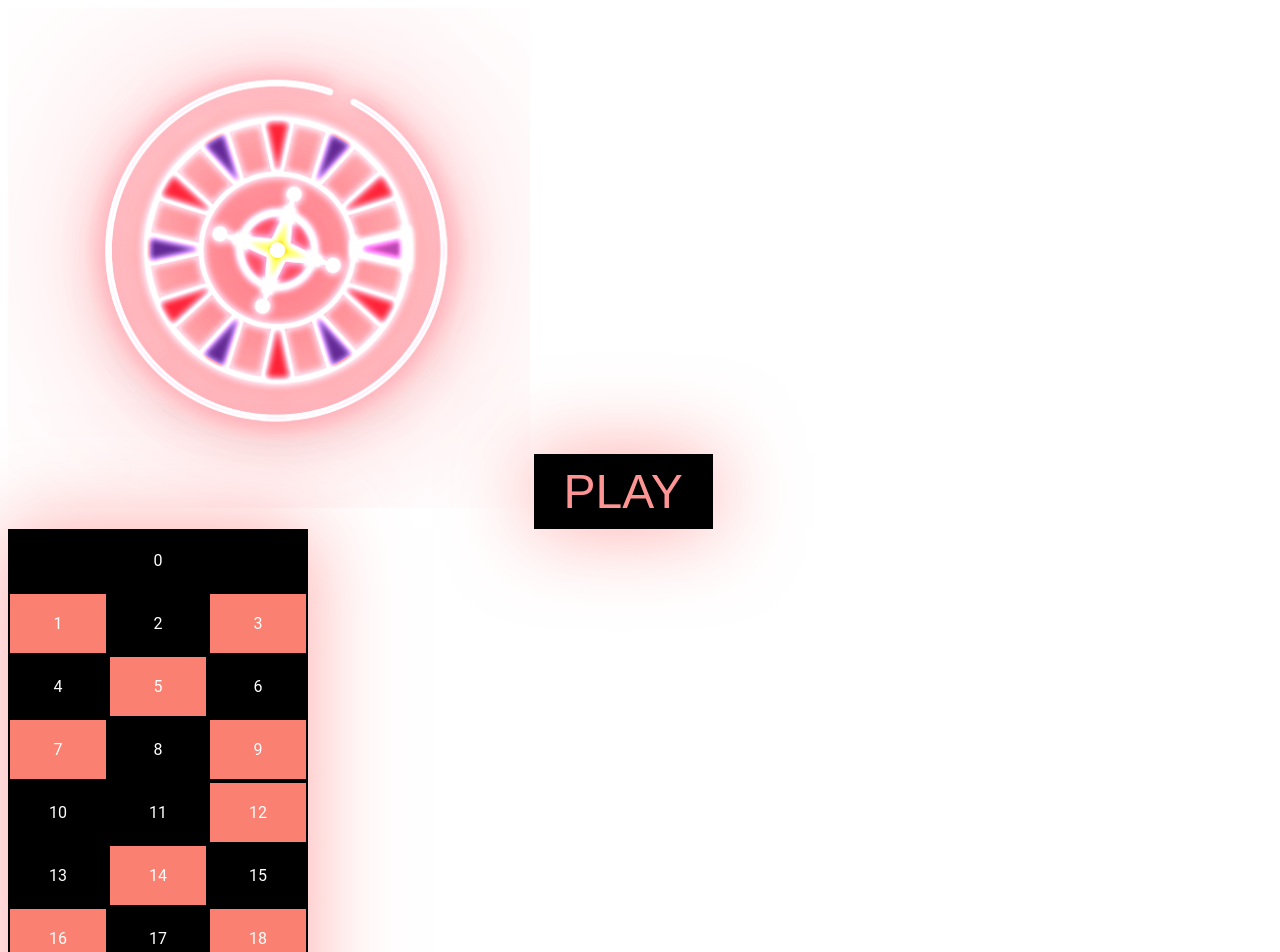
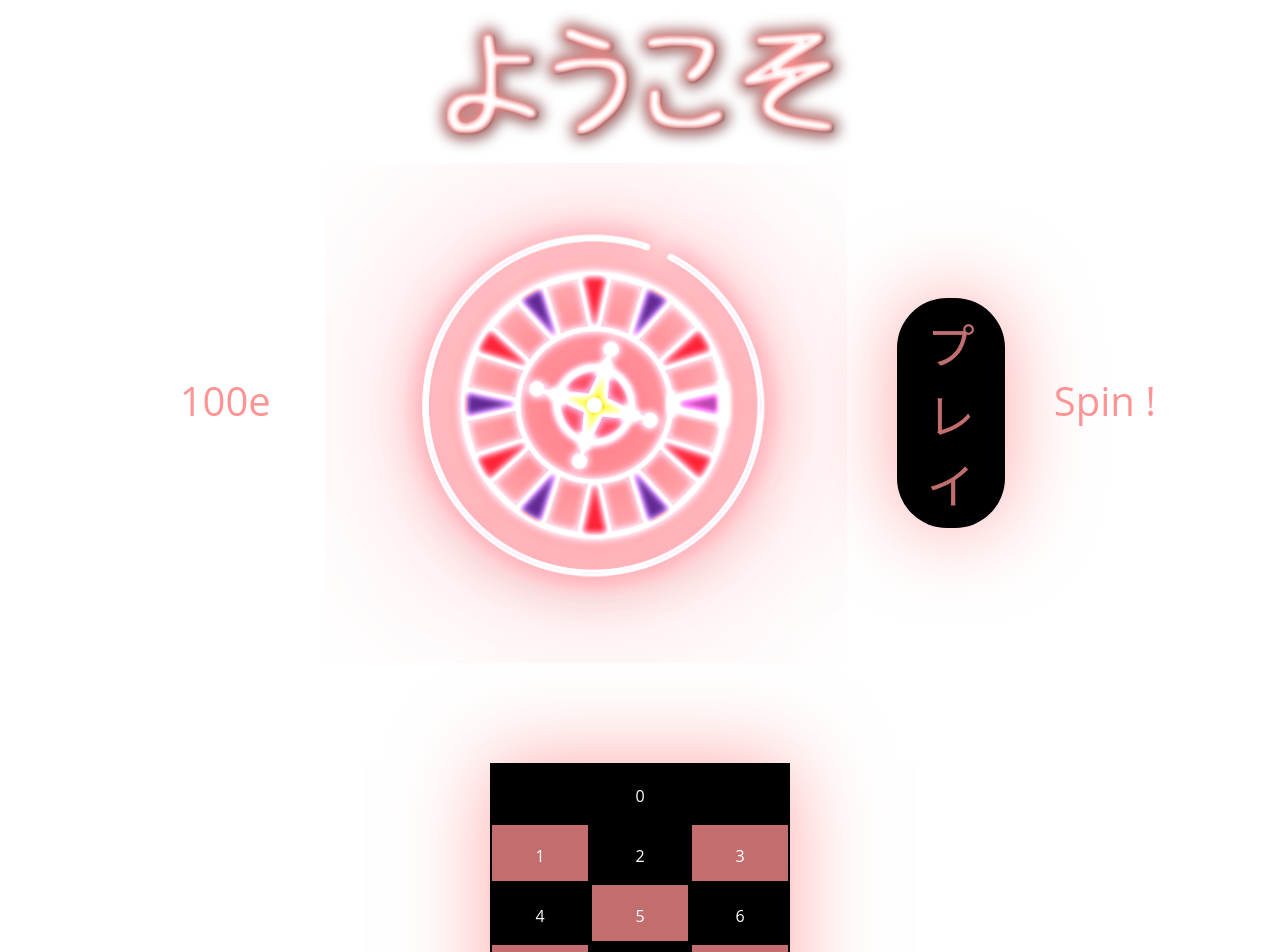
Before and after one commit to samuraitea/roulette-project, a website built with webpack: page public/index.html in a window 1280 px wide. Shown: the top 952 px of the page. Built offline with nearby package versions, Linux system fonts and the light colour scheme; files whose address does not match are found by name.

Commit message:
centered and design

```diff
--- a/public/index.html
+++ b/public/index.html
@@ -9,19 +9,34 @@
     />
   </head>
   <body>
+    <header>
+      <img src="assets/images/welcome.png" alt="logo welcome in japanese">
+    </header>
 
     <main>
 
-      <!-- ROULETTE -->
-      <img class="wheel" src="assets/images/roulette3.png" />
 
-      <!-- BOUTON -->
-      <button id="turn">PLAY</button>
+      <div class="flex">
+        <div class="money">
+          100e
+        </div>
+       <!-- ROULETTE -->
+        <img class="wheel" src="assets/images/roulette3.png" />
+        <!-- BOUTON -->
+        <button id="turn">プレイ</button>
+        <!-- CHIFFRE -->
+        <div class="random">Spin !</div>
+      </div>
 
-      <!-- CHIFFRE -->
-      <div class="random"></div>
 
-      <!-- TAPIS -->
+
+
+
+    <!-- TAPIS -->
+      <div class="megaflex">
+
+
+
       <div class="tapis">
         <div class="case zero">0</div>
         <div class="flex">
@@ -86,6 +101,9 @@
         </div>
       </div>
 
+
+</div>
+
     </main>
 
   </body>
--- a/src/index.js
+++ b/src/index.js
@@ -4,37 +4,38 @@ import $ from 'jquery';
 // import sort from 'jquery-ui/ui/widgets/sortable';
 import { rand } from './app/helpers';
 
+// let bet = prompt('Place your bets.');
 
-/******************** ROTATION ROULETTE ********************/
 
-// $('button').on('click', function() {
-//     $('.wheel').css({
-//         "transition": "transform 3s",
-//         "transform": "rotate(2080deg)"
-//     })
-// });
-
-/******************** JETON ********************/
-
+/******************** JETONS ********************/
 $('.case').on('click', function () {
-    $(this).append('<div class="jeton">1€</div>');
-
-    $('button').on('click', function () {
-    $('.jeton').remove();
-});
+    $(this).append('<div class="jeton"><img src="assets/images/token.png" alt="picture of token"></div>');
 });
 
-/******************** NOMBRE ALEATOIRE ********************/
+$('#turn').on('click', function() {
+        const randomNb = rand(0, 36);
+        const caseTxt = $('.case').text();
 
-$(document).ready(function() {
-    $('button').on('click', function() {
+        console.log(caseTxt);
+        console.log(randomNb);
+
+        $('.random').text(randomNb);
+
+    });
+
+// JETONS REMOVE
+    $('#turn').on('click', function () {
+        $('.jeton').remove();
+    });
+
+
+
+/******************** ROULETTE ********************/
+    $('#turn').on('click', function() {
         spinRoulette();
+    });
 
-        const randomNb = rand(0, 36);
-        $('.random').text(randomNb);
-    })
-});
-
+// ROTATION ROULETTE
 let degree = 0;
 function spinRoulette() {
      $('.wheel').css({
@@ -42,7 +43,7 @@ function spinRoulette() {
         "transform": "rotate(" + degree + "deg)"
     })
     degree += 2080;
-}
+};
 
 
 
--- a/src/styles/_base.scss
+++ b/src/styles/_base.scss
@@ -1,3 +1,4 @@
+@import "./styles/colors";
 * {
   box-sizing: border-box;
 }
@@ -6,27 +7,46 @@ body {
   background-image: url(assets/images/bg2.jpg);
   background-size: inherit;
   background-repeat: no-repeat;
-  font-family: "Roboto";
-
+  font-family: "Open Sans";
   color: white;
 }
 
+header {
+  text-align:center;
+
+  img {
+    height: 150px;
+  }
+}
+
 .wheel {
+  padding-right: 50px;
   height: 500px;
 }
 
-#turn {
+button {
+  padding: 10px 30px;
   cursor: pointer;
-}
-
-button {
+  height: auto;
+  width: min-content;
+  border-radius: 50px;
+  border: 2px solid $redCase;
   background: rgb(0, 0, 0);
-  color: rgb(255, 148, 148);
-  padding: 10px 30px;
+  color: $redCase;
   text-decoration: none;
   border: none;
   font-size: 3rem;
-  -webkit-box-shadow: 0px 0px 83px 2px rgba(255,145,145,0.76);
-  -moz-box-shadow: 0px 0px 83px 2px rgba(255,145,145,0.76);
-  box-shadow: 0px 0px 83px 2px rgba(255,145,145,0.76);
+  -webkit-box-shadow: 0px 0px 83px 2px $redCase;
+  -moz-box-shadow: 0px 0px 83px 2px $redCase;
+  box-shadow: 0px 0px 83px 2px $redCase;
 }
+
+.random,
+.money {
+  padding: 10px 30px;
+  height: 100px;
+  width: 200px;
+  text-align: center;
+  color: rgb(255, 148, 148);
+  font-size: 2.5rem;
+}
--- a/src/styles/_colors.scss
+++ b/src/styles/_colors.scss
@@ -1,2 +1,2 @@
-$redCase: salmon;
+$redCase: rgba(255,145,145,0.76);
 $blackCase: black;
--- a/src/styles/_tapis.scss
+++ b/src/styles/_tapis.scss
@@ -1,23 +1,38 @@
+@import "./styles/colors";
+// FLEX TAPIS ET CASES ANNEXES
+.megaflex {
+  margin-top: 100px;
+  display: flex;
+  align-items: center;
+  justify-content: center;
+}
+
+// FLEX CASES RANGEE DE TROIS
+.flex {
+  display: flex;
+  flex-direction: row;
+  justify-content: center;
+  align-items: center;
+}
+
+.money{
+  margin-left: 50px;
+}
 
 .tapis {
   width: 300px;
-  height: 700px;
+  height: 100%;
   background-color: black;
-  position: absolute;
-  -webkit-box-shadow: 0px 0px 83px 2px rgba(255,145,145,0.76);
-  -moz-box-shadow: 0px 0px 83px 2px rgba(255,145,145,0.76);
-  box-shadow: 0px 0px 83px 2px rgba(255,145,145,0.76);
-
+  -webkit-box-shadow: 0px 0px 83px 2px $redCase;
+  -moz-box-shadow: 0px 0px 83px 2px $redCase;
+  box-shadow: 0px 0px 83px 2px $redCase;
 }
 
-.flex {
-  display: flex;
-  width: 100%;
-}
-
+// CASES 1-36 ET CASE ZERO
 .case,
 .zero {
   width: 100%;
+  height: 60px;
   padding: 20px 20px;
   text-align: center;
   border: 2px solid black;
@@ -25,23 +40,26 @@
   cursor: pointer;
 }
 
-// CASE TAPIS
+
+
+.green {
+  background-color: $blackCase;
+}
 
 .red {
   background-color: $redCase;
 }
 
-.green {
-  background-color: $blackCase;
-}
 
+
+// JETONS DESIGN
 .jeton {
   position: absolute;
-  height: 30px;
-  width: 30px;
-  background-color: white;
-  border-radius: 20px;
-  color: black;
   top: 10px;
   left: 5px;
+
+  img {
+    position:relative;
+    height: 35px;
+  }
 }
```
Also changed, not shown: README.md, public/assets/images/token.png, public/assets/images/welcome.png (added).
